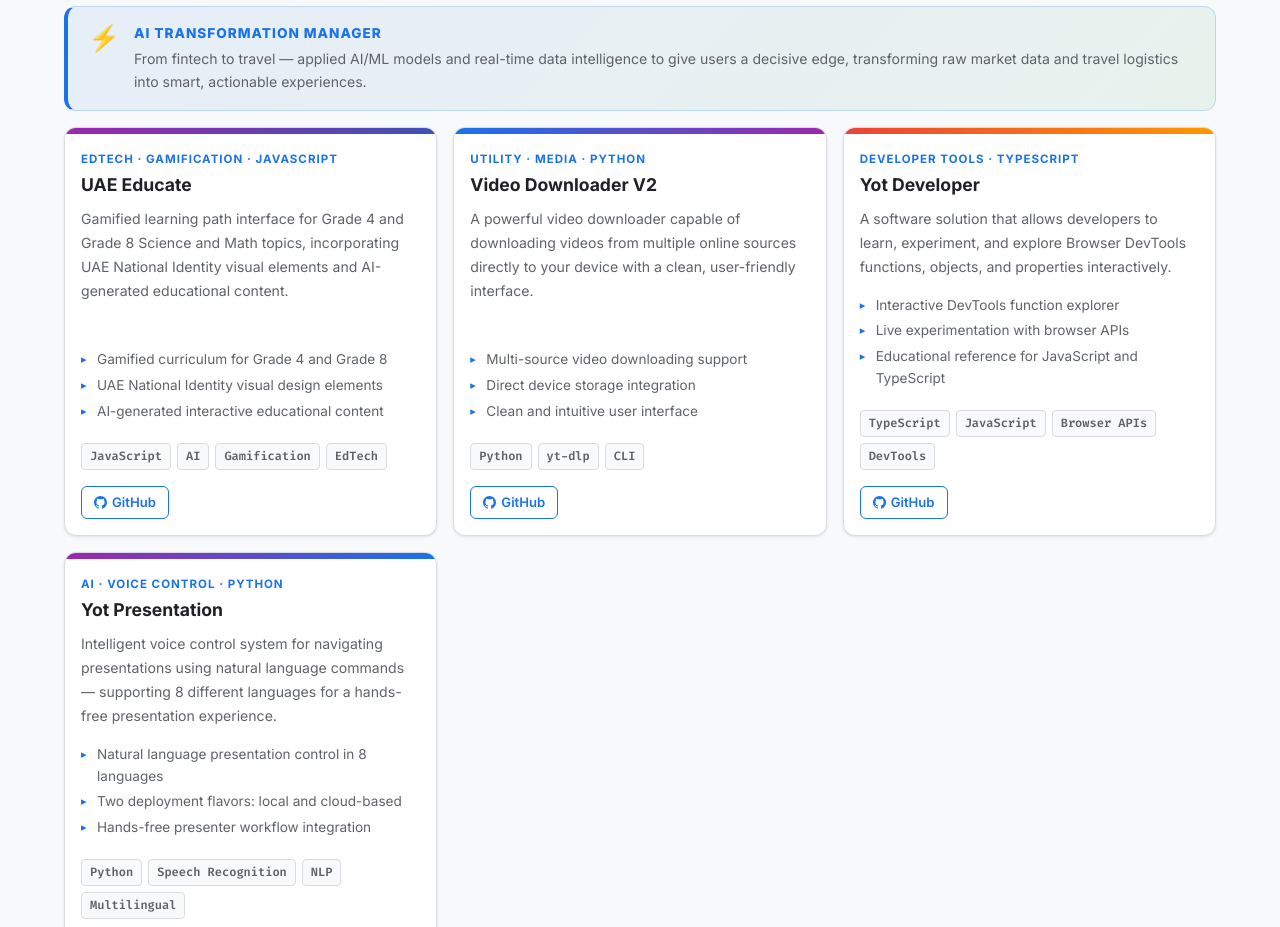
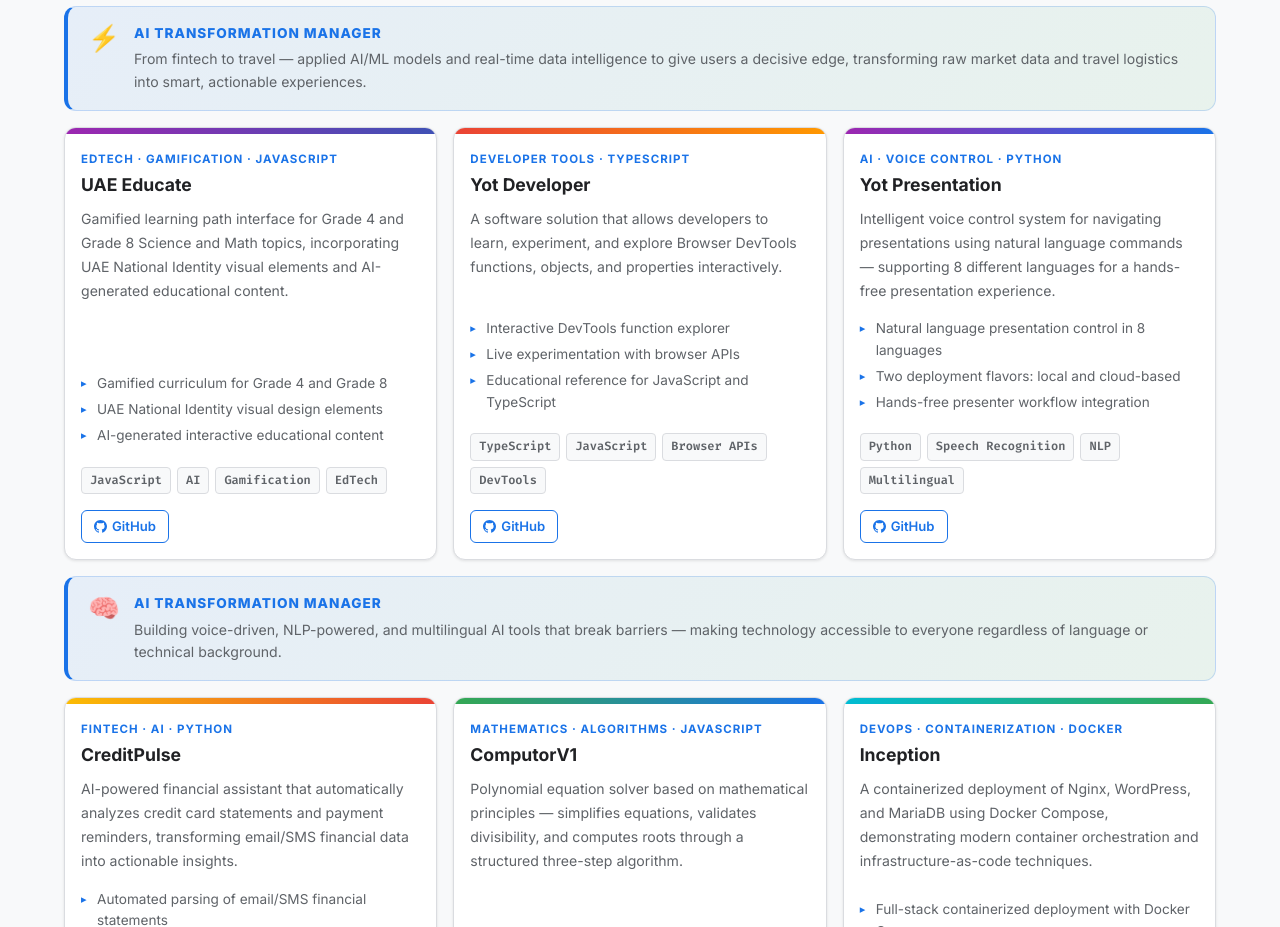
Before and after one commit to AllanRye9/allan-resume, a plain HTML site: page index.html in a window 1280 px wide. Shown: the part 3740-4667 px from the top of the page. Drawn offline with Linux system fonts and the light colour scheme; no server answers.

Commit message:
Update index.html

```diff
--- a/index.html
+++ b/index.html
@@ -3,13 +3,13 @@
 <head>
   <meta charset="UTF-8" />
   <meta name="viewport" content="width=device-width, initial-scale=1.0" />
-  <meta name="description" content="Oryema Allan — Senior Software Engineer based in Abu Dhabi, UAE. Professional online CV showcasing experience in full-stack development, system design, and software engineering." />
+  <meta name="description" content="Oryema Allan — based in Abu Dhabi, UAE. Professional online CV showcasing experience in full-stack development, system design, and software engineering." />
   <meta name="author" content="Oryema Allan" />
-  <meta property="og:title" content="Oryema Allan | Senior Software Engineer CV" />
+  <meta property="og:title" content="Oryema Allan | AI & Software Engineer CV" />
   <meta property="og:description" content="Senior Software Engineer based in Abu Dhabi, UAE — full-stack development, system design, and engineering across multiple industries." />
   <meta property="og:type" content="website" />
 
-  <title>Oryema Allan | Senior Software Engineer CV</title>
+  <title>Oryema Allan CV</title>
 
   <!-- Favicon -->
   <link rel="icon" type="image/svg+xml" href="https://github.com/account' viewBox='0 0 100 100'><rect width='100' height='100' rx='20' fill='%231a73e8'/><text y='.9em' font-size='65' x='50%' text-anchor='middle' fill='white'>💻</text></svg>" />
@@ -556,34 +556,6 @@
             </div>
           </article>
 
-          <!-- Project 6: videoDownloaderV2 -->
-          <article class="project-card">
-            <div class="project-banner" style="background: linear-gradient(90deg, #1a73e8, #9c27b0);" aria-hidden="true"></div>
-            <div class="project-body">
-              <div class="project-type">Utility · Media · Python</div>
-              <h3 class="project-title">Video Downloader V2</h3>
-              <p class="project-desc">
-                A powerful video downloader capable of downloading videos from multiple online sources
-                directly to your device with a clean, user-friendly interface.
-              </p>
-              <ul class="project-highlights">
-                <li>Multi-source video downloading support</li>
-                <li>Direct device storage integration</li>
-                <li>Clean and intuitive user interface</li>
-              </ul>
-              <div class="project-tech">
-                <span class="tech-tag">Python</span>
-                <span class="tech-tag">yt-dlp</span>
-                <span class="tech-tag">CLI</span>
-              </div>
-              <div class="project-links">
-                <a href="https://github.com/AllanRye9/videoDownloaderV2" class="project-link" target="_blank" rel="noopener noreferrer">
-                  <svg width="13" height="13" viewBox="0 0 24 24" fill="currentColor" aria-hidden="true"><path d="M12 0C5.374 0 0 5.373 0 12c0 5.302 3.438 9.8 8.207 11.387.599.111.793-.261.793-.577v-2.234c-3.338.726-4.033-1.416-4.033-1.416-.546-1.387-1.333-1.756-1.333-1.756-1.089-.745.083-.729.083-.729 1.205.084 1.839 1.237 1.839 1.237 1.07 1.834 2.807 1.304 3.492.997.107-.775.418-1.305.762-1.604-2.665-.305-5.467-1.334-5.467-5.931 0-1.311.469-2.381 1.236-3.221-.124-.303-.535-1.524.117-3.176 0 0 1.008-.322 3.301 1.23A11.509 11.509 0 0112 5.803c1.02.005 2.047.138 3.006.404 2.291-1.552 3.297-1.23 3.297-1.23.653 1.653.242 2.874.118 3.176.77.84 1.235 1.911 1.235 3.221 0 4.609-2.807 5.624-5.479 5.921.43.372.823 1.102.823 2.222v3.293c0 .319.192.694.801.576C20.566 21.797 24 17.3 24 12c0-6.627-5.373-12-12-12z"/></svg>
-                  GitHub
-                </a>
-              </div>
-            </div>
-          </article>
 
           <!-- Project 7: yot-developer -->
           <article class="project-card">
```
